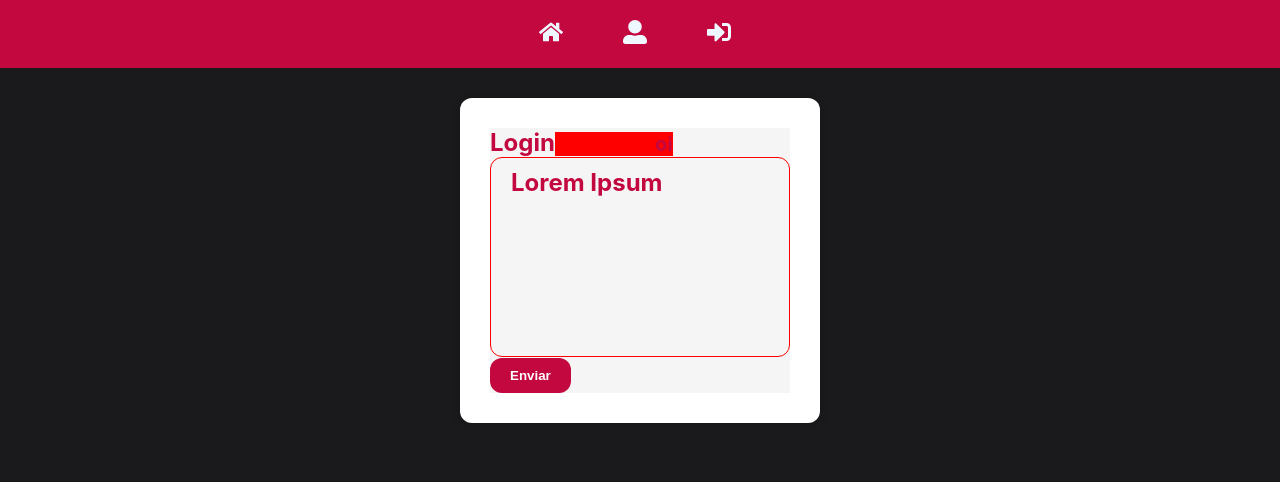
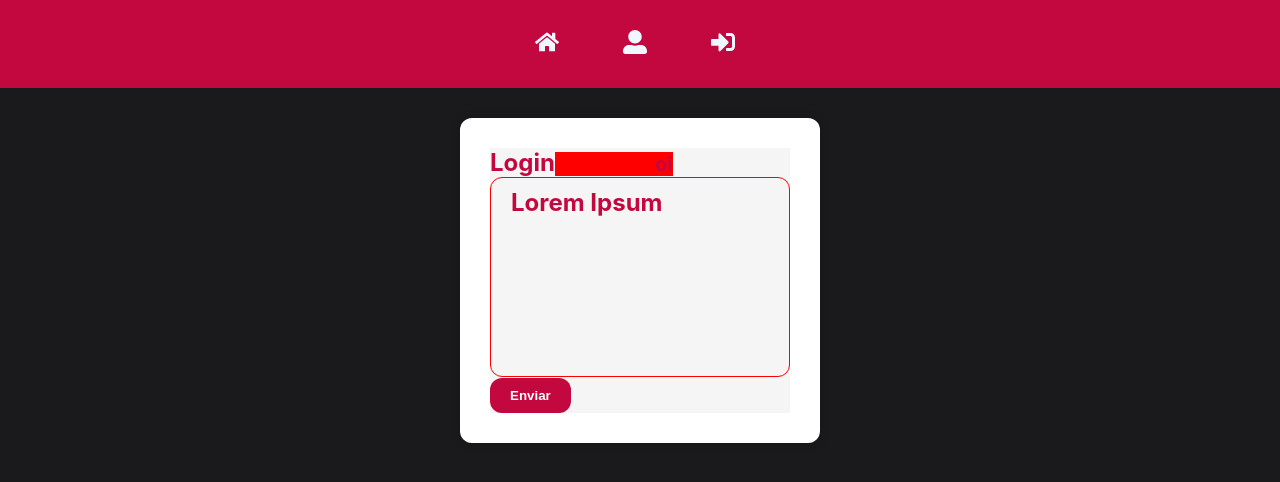
Before and after one commit to pedrovs3/react-App, a React (Create React App) app: page / in a window 1280 px wide. Shown: the top 482 px of the page. Built offline with nearby package versions, Linux system fonts and the light colour scheme.

Commit message:
React Router Dom v5 insert

```diff
--- a/package.json
+++ b/package.json
@@ -10,6 +10,7 @@
     "react": "^18.2.0",
     "react-dom": "^18.2.0",
     "react-icons": "^4.6.0",
+    "react-router-dom": "^5.2.0",
     "react-scripts": "5.0.1",
     "styled-components": "^5.3.6",
     "web-vitals": "^2.1.4"
--- a/src/App.js
+++ b/src/App.js
@@ -1,15 +1,16 @@
 import React from 'react';
 import GlobalStyles from './styles/GlobalStyles';
-import Login from './pages/Login';
+import { BrowserRouter } from 'react-router-dom';
+import Routes from './routes';
 import Header from './components/Header';
 
 function App() {
   return (
-    <>
+    <BrowserRouter>
       <Header />
-      <Login />
+      <Routes />
       <GlobalStyles />
-    </>
+    </BrowserRouter>
   );
 }
 
--- a/src/components/Header/index.js
+++ b/src/components/Header/index.js
@@ -1,19 +1,20 @@
 import React from 'react';
 import { FaHome, FaSignInAlt, FaUserAlt } from 'react-icons/fa';
 import { Nav } from './styled';
+import { Link } from 'react-router-dom';
 
 export default function Header() {
   return (
     <Nav>
-      <a href="#">
+      <Link to="/">
         <FaHome size={24} />
-      </a>
-      <a href="#">
+      </Link>
+      <Link to="/login">
         <FaUserAlt size={24} />
-      </a>
-      <a href="#">
+      </Link>
+      <Link to="/asdas">
         <FaSignInAlt size={24} />
-      </a>
+      </Link>
     </Nav>
   );
 }
--- a/src/components/Header/styled.js
+++ b/src/components/Header/styled.js
@@ -7,12 +7,19 @@ export const Nav = styled.nav`
   display: flex;
   align-items: center;
   justify-content: center;
-  gap: 50px;
+  gap: 30px;
 
   a {
     color: aliceblue;
     margin: 0 10px 0 0;
     text-align: center;
     font-weight: bold;
+    padding: 10px 12px;
+    border-radius: 50%;
+    transition: all 300ms ease-in-out;
+  }
+
+  a:hover {
+    box-shadow: 2px 2px 5px #a60636, -2px -2px 5px #e00848;
   }
 `;
--- a/src/index.js
+++ b/src/index.js
@@ -3,8 +3,4 @@ import ReactDOM from 'react-dom/client';
 import App from './App';
 
 const root = ReactDOM.createRoot(document.getElementById('root'));
-root.render(
-  <React.StrictMode>
-    <App />
-  </React.StrictMode>
-);
+root.render(<App />);
--- /dev/null
+++ b/src/pages/Page404/index.js
@@ -0,0 +1,10 @@
+import React from 'react';
+import { Container } from '../../styles/GlobalStyles';
+
+export default function Page404() {
+  return (
+    <Container>
+      <h1>Essa página nao existe</h1>
+    </Container>
+  );
+}
--- /dev/null
+++ b/src/routes/index.js
@@ -0,0 +1,14 @@
+import React from 'react';
+import { Switch, Route } from 'react-router-dom';
+
+import Login from '../pages/Login';
+import Page404 from '../pages/Page404';
+
+export default function Routes() {
+  return (
+    <Switch>
+      <Route exact path="/" component={Login} />
+      <Route path="*" component={Page404} />
+    </Switch>
+  );
+}
```
Also changed, not shown: 1 other file (tests, documents, lock files or other folders).
